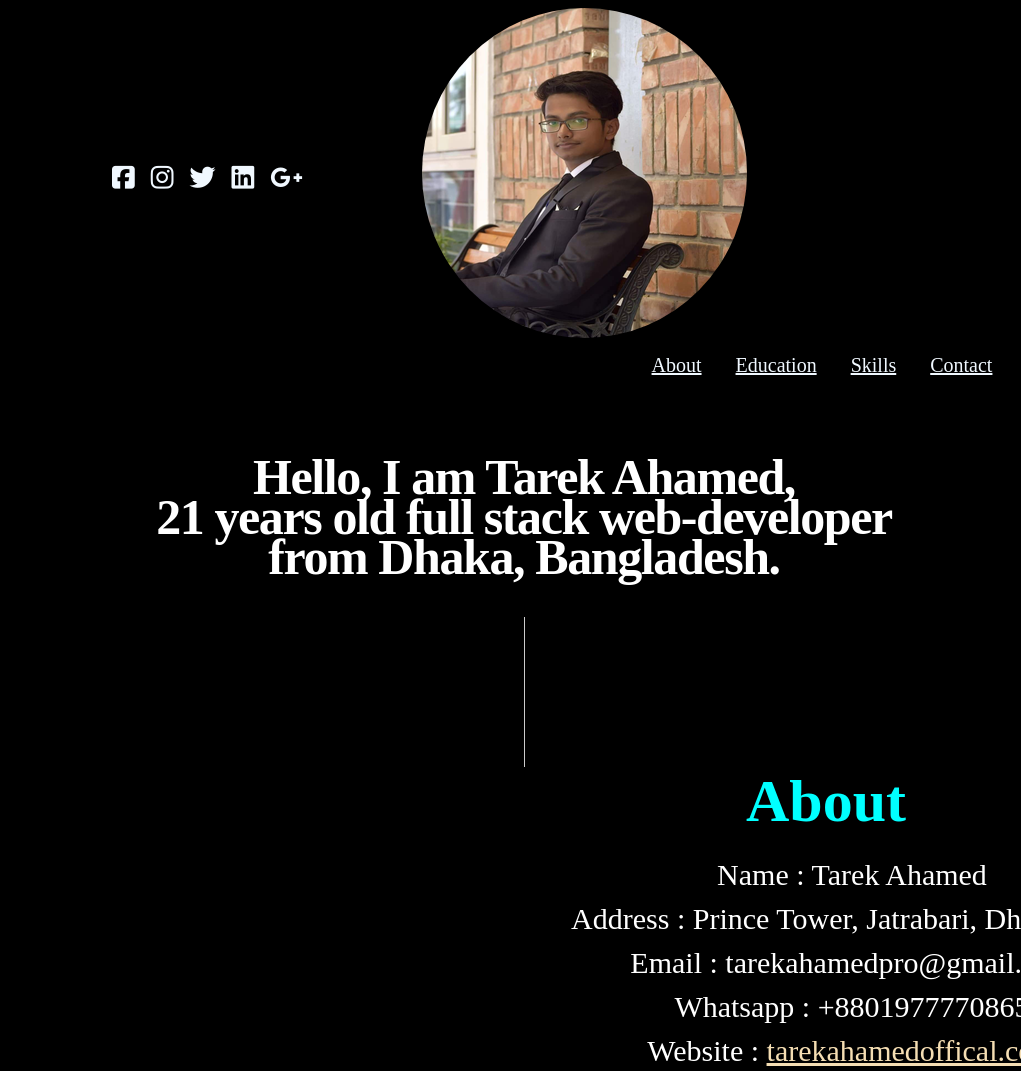
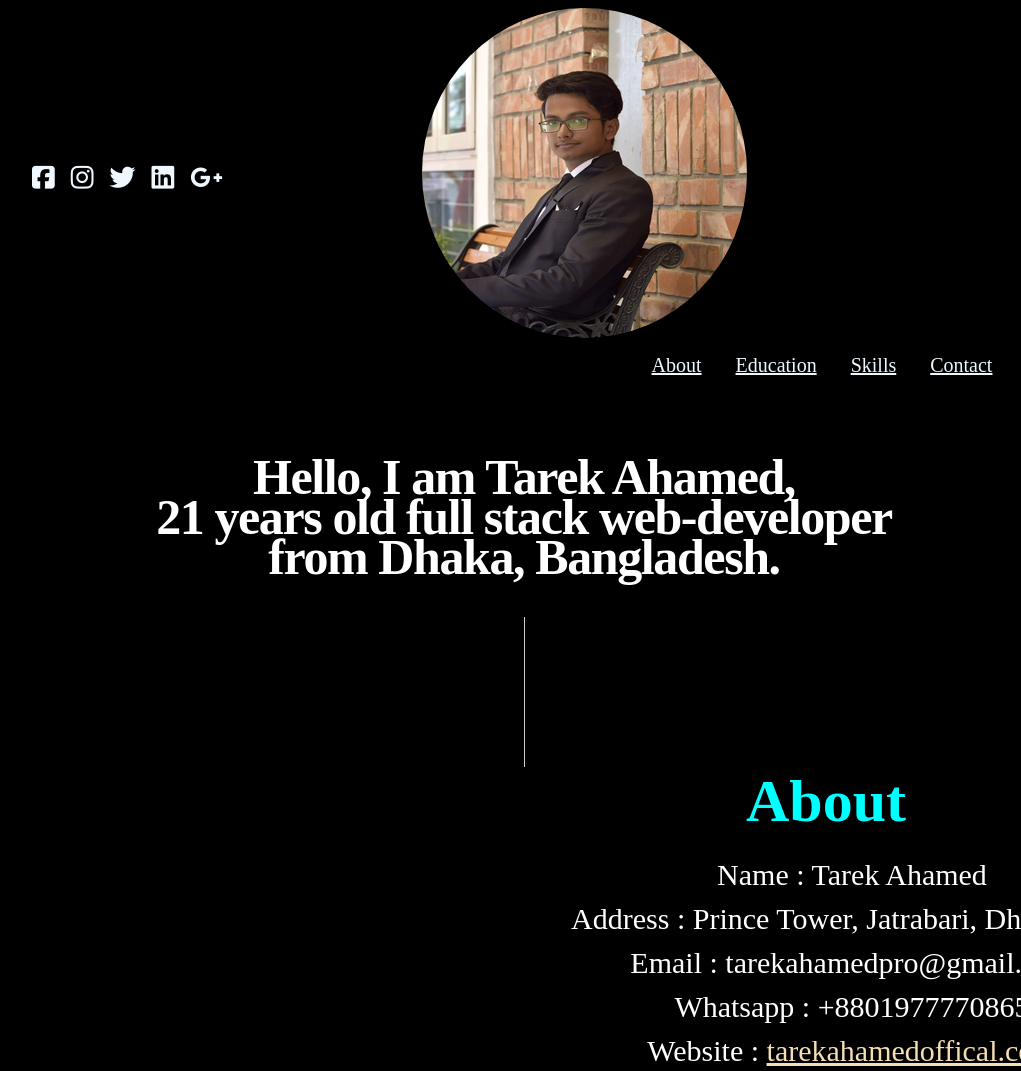
Before and after one commit to TarekAhamed-LIV3D/portfolio, a plain HTML site: page index.html in a window 1280 px wide. Shown: the top 1071 px of the page, without its empty margins (116-1137 px from the left). Drawn offline with Linux system fonts and the light colour scheme.

Commit message:
Update style.css

```diff
--- a/style.css
+++ b/style.css
@@ -2,7 +2,7 @@ body{
     background-color: #000;
 }
 .share-sec{
-    margin-left: 180px;
+    margin-left: 100px;
     margin-top: 145px;
     padding: 12px 0;
     float: left;
```
